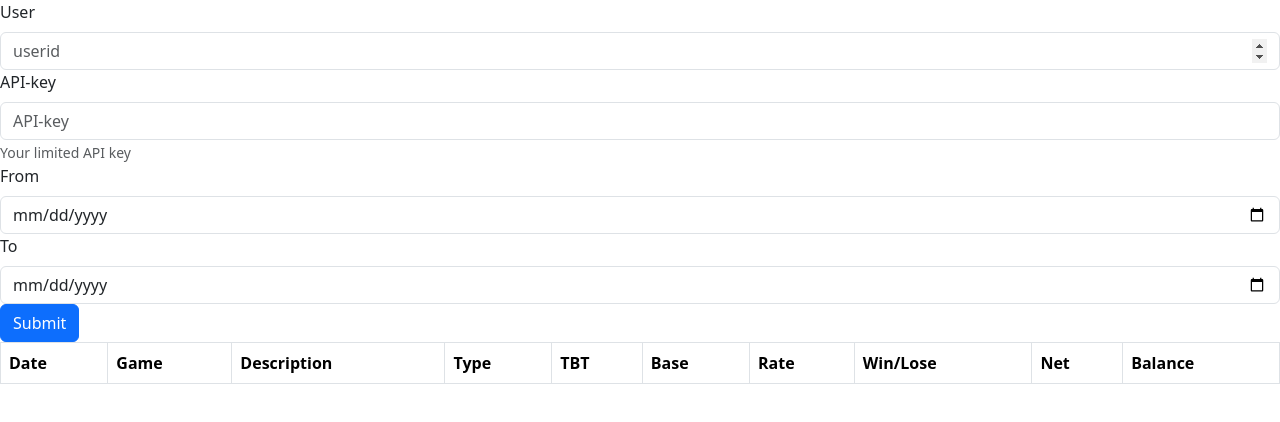
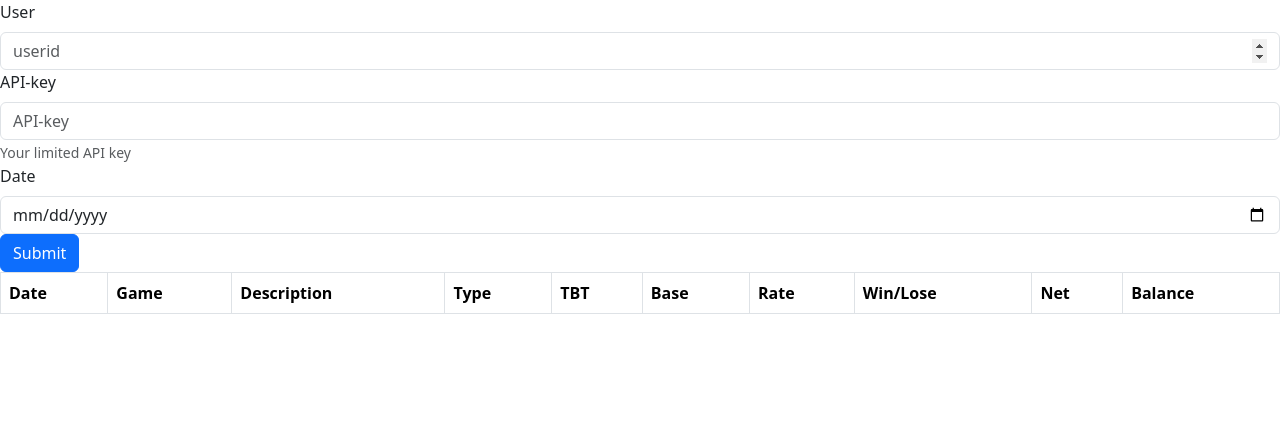
Before and after one commit to panaka13/torntools, a React (Create React App) app: page / in a window 1280 px wide. Shown: the top 422 px of the page. Built offline with nearby package versions, Linux system fonts and the light colour scheme.

Commit message:
update form

```diff
--- a/src/controller/BookieController.ts
+++ b/src/controller/BookieController.ts
@@ -44,8 +44,8 @@ async function getBookieResultsImpl(api: string, user: number, from: number, to:
   return [null, bookieResults];
 }
 
-export async function getBookieResults(api: string, user: number, from: Date, to: Date) {
-  const unixFrom = from.getTime() / 1000;
-  const unixTo = to.getTime() / 1000 + SECOND_IN_DAY - 1;
+export async function getBookieResults(api: string, user: number, date: Date) {
+  const unixFrom = date.getTime() / 1000;
+  const unixTo = date.getTime() / 1000 + SECOND_IN_DAY - 1;
   return await getBookieResultsImpl(api, user, unixFrom, unixTo);
 }
--- a/src/model/BookieResult.ts
+++ b/src/model/BookieResult.ts
@@ -229,7 +229,6 @@ function getBookieStatus(json: any) {
 }
 
 export function createBookieResult(id: string, json: any) {
-  console.log(json);
   if (!isValidBookieResult(json)) {
     return null;
   }
--- a/src/view/BookieView.tsx
+++ b/src/view/BookieView.tsx
@@ -12,9 +12,8 @@ export function ViewBookieResult() {
     event.preventDefault();
     const userid = Number(event.target.user.value);
     const api = event.target.api.value;
-    const from = new Date(event.target.from.value);
-    const to = new Date(event.target.to.value);
-    const [error, bookieResults] = await getBookieResults(api, userid, from, to);
+    const date = new Date(event.target.date.value);
+    const [error, bookieResults] = await getBookieResults(api, userid, date);
     if (error != null) {
       return;
     }
@@ -34,13 +33,9 @@ export function ViewBookieResult() {
             <Form.Control name="api" type="text" placeholder="API-key" />
             <Form.Text className="text-muted">Your limited API key</Form.Text>
           </Form.Group>
-          <Form.Group controlId="BookieFrom">
-            <Form.Label>From</Form.Label>
-            <Form.Control name="from" type="date" />
-          </Form.Group>
-          <Form.Group controlId="BookieTo">
-            <Form.Label>To</Form.Label>
-            <Form.Control name="to" type="date" />
+          <Form.Group controlId="BookieDate">
+            <Form.Label>Date</Form.Label>
+            <Form.Control name="date" type="date" />
           </Form.Group>
           <Button variant="primary" type="submit">
             Submit
```
